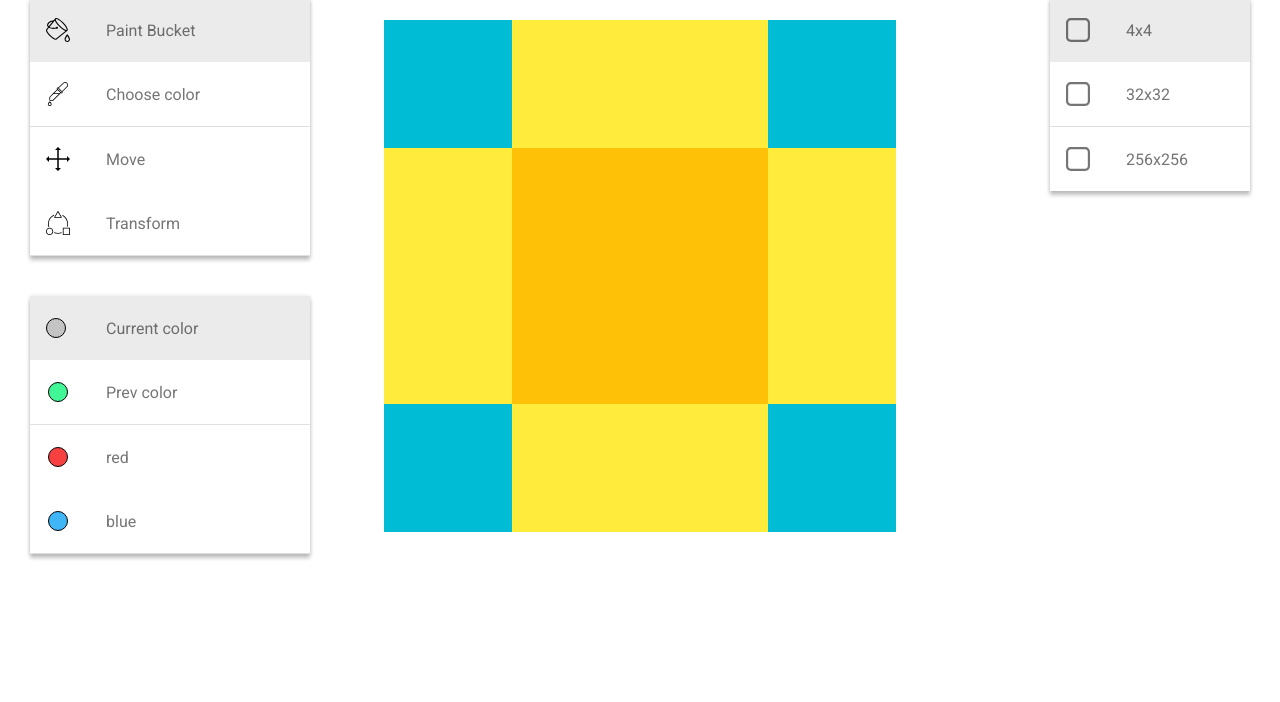
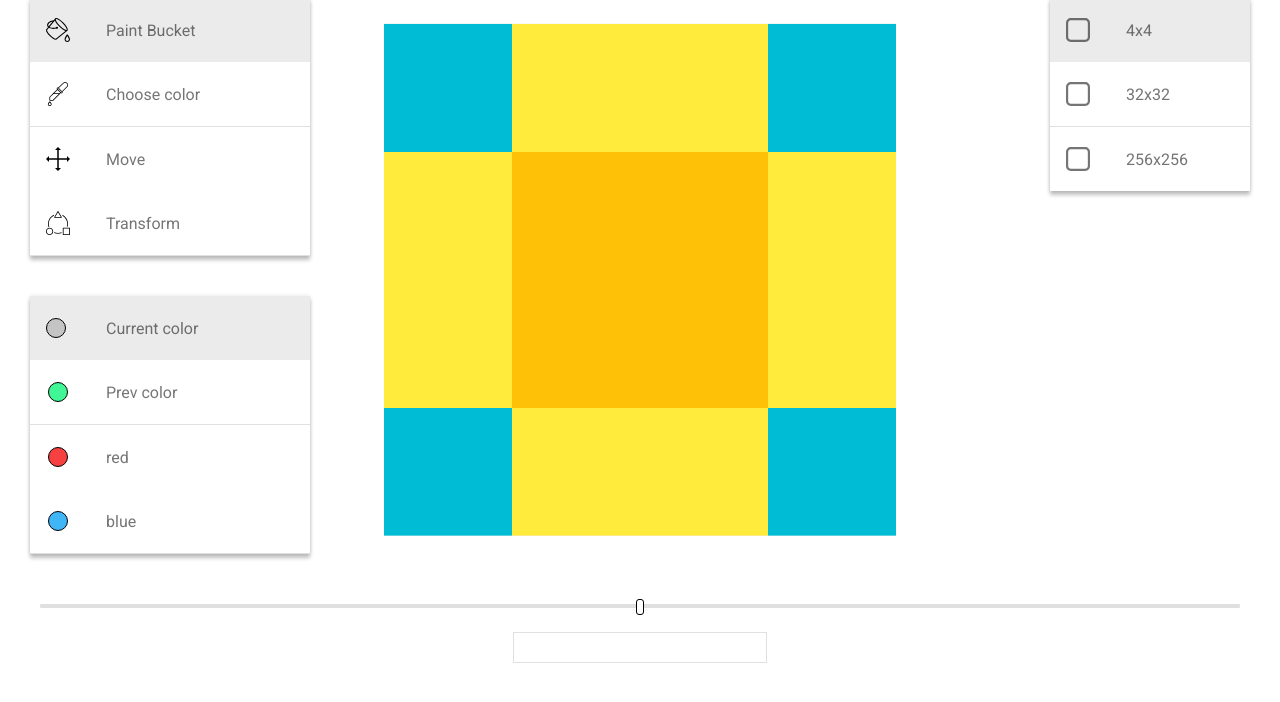
Before and after one commit to moongue/codejam-canvas, a website built with webpack: page src/index.html in a window 1280 px wide. Shown: the part 62-764 px from the top of the page. Built offline with nearby package versions, Linux system fonts and the light colour scheme.

Commit message:
feat: add size switcher

```diff
--- a/src/assets/scss/main.scss
+++ b/src/assets/scss/main.scss
@@ -3,7 +3,6 @@
 @import "utils/vars";
 
 body {
-  height: 100vh;
   font-family: 'Roboto', sans-serif;
   font-size: 16px;
   color: $standard-color-font;
--- a/src/assets/scss/modules/_main.scss
+++ b/src/assets/scss/modules/_main.scss
@@ -30,18 +30,84 @@
     }
   }
 }
-.canvas {
+.canvas-wrap {
   width: 512px;
   height: 512px;
   background: darken(#fff, 8);
   position: absolute;
   top: 50%;
   left: 50%;
-  right: 50%;
-  transform: translate(-50%, -50%)
+  transform: translate(-50%, -60%);
+  display: flex;
+  align-items: center;
+  justify-content: center;
 }
 #canvas {
   width: 512px;
   height: 512px;
   image-rendering: pixelated;
 }
+#switcher-size {
+  margin-top: 50px;
+  width: 100%;
+  -webkit-appearance: none;
+  &::-webkit-slider-thumb {
+    margin-top: -5px;
+    -webkit-appearance: none;
+    border: 1px solid #000000;
+    height: 16px;
+    width: 8px;
+    border-radius: 3px;
+    background: #ffffff;
+    cursor: pointer;
+  }
+  &::-moz-range-thumb {
+    border: 1px solid #000000;
+    height: 16px;
+    width: 8px;
+    border-radius: 3px;
+    background: #ffffff;
+    cursor: pointer;
+  }
+  &::-ms-thumb {
+    border: 1px solid #000000;
+    height: 16px;
+    width: 8px;
+    border-radius: 3px;
+    background: #ffffff;
+    cursor: pointer;
+  }
+  &::-webkit-slider-runnable-track {
+    margin: 0 10px;
+    width: 100%;
+    height: 4px;
+    cursor: pointer;
+    background: darken(#fff, 12);
+    border-radius: 1.3px;
+  }
+  &::-moz-range-track {
+    width: 100%;
+    height: 4px;
+    cursor: pointer;
+    background: darken(#fff, 12);
+    border-radius: 1.3px;
+  }
+  &::-ms-track {
+    width: 100%;
+    height: 4px;
+    cursor: pointer;
+    background: darken(#fff, 12);
+    border-radius: 1.3px;
+  }
+  &:focus {
+    outline: none;
+  }
+}
+#show-size {
+  display: block;
+  margin: 20px auto 0;
+  border: 1px solid darken(#fff, 12);
+  padding: 4px 10px;
+  color: $standard-color-font;
+  font-size: 18px;
+}
--- a/src/index.html
+++ b/src/index.html
@@ -74,9 +74,11 @@
             </ul>
          </div>
       </div>
-      <div class="canvas">
-         <canvas id="canvas"></canvas>
+      <div class="canvas-wrap">
+            <canvas id="canvas"></canvas>
       </div>
+      <input id="switcher-size" type="range" step="2" min="4" max="512">
+      <input id="show-size" type="text" readonly>
    </main>
 </div>
 
--- a/src/js/common.js
+++ b/src/js/common.js
@@ -102,5 +102,12 @@ window.addEventListener('DOMContentLoaded', () => {
        show256x256();
     });
 
+    //Size switcher
+    const rangeSize = document.getElementById('switcher-size');
+    const showSize = document.getElementById('show-size');
 
+    rangeSize.addEventListener('input', (e) => {
+       showSize.value = e.target.value;
+       canvas.style.width = canvas.style.height = e.target.value + 'px';
+    });
 });
```
Also changed, not shown: dist/assets/css/app.css, dist/index.html, dist/js/app.js.
